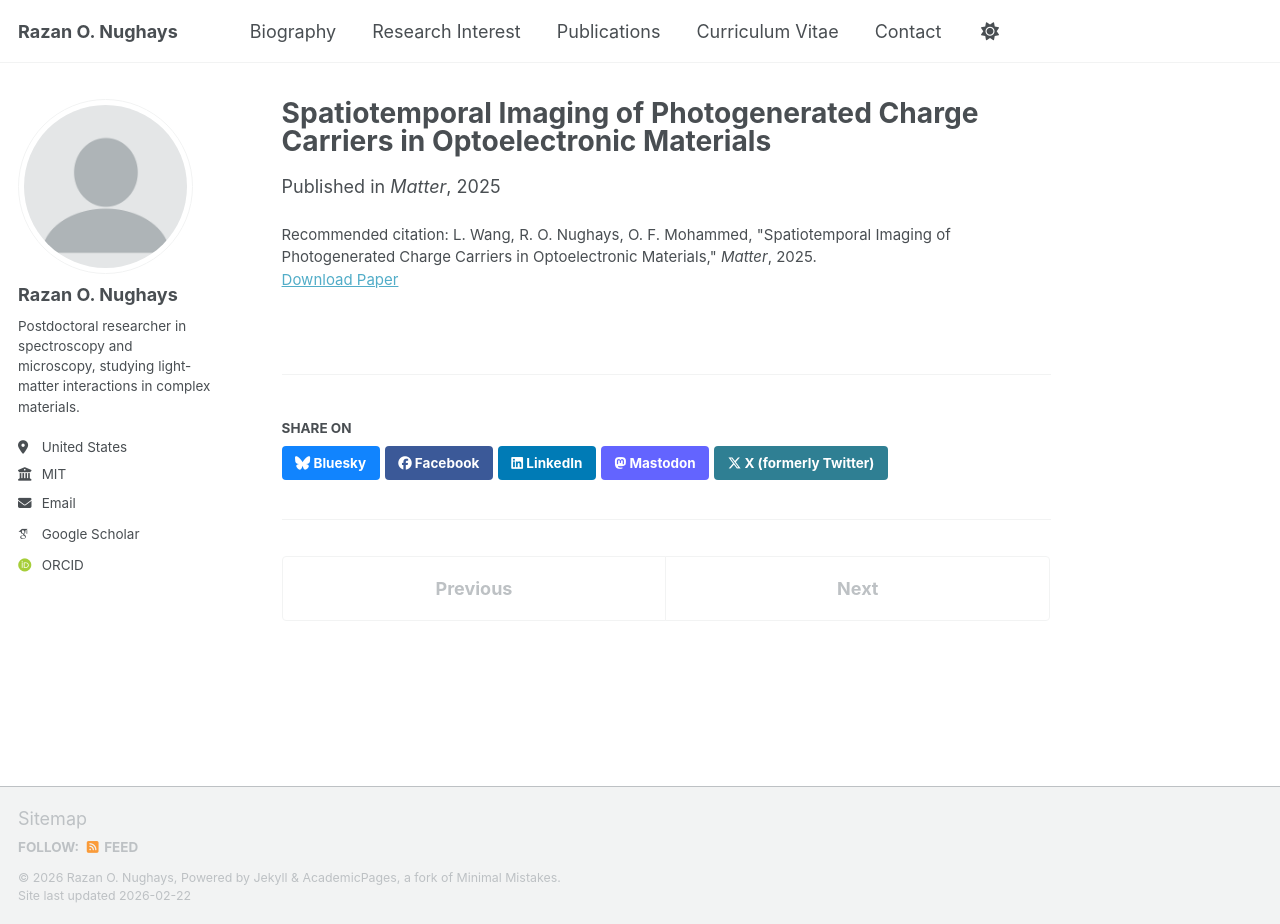
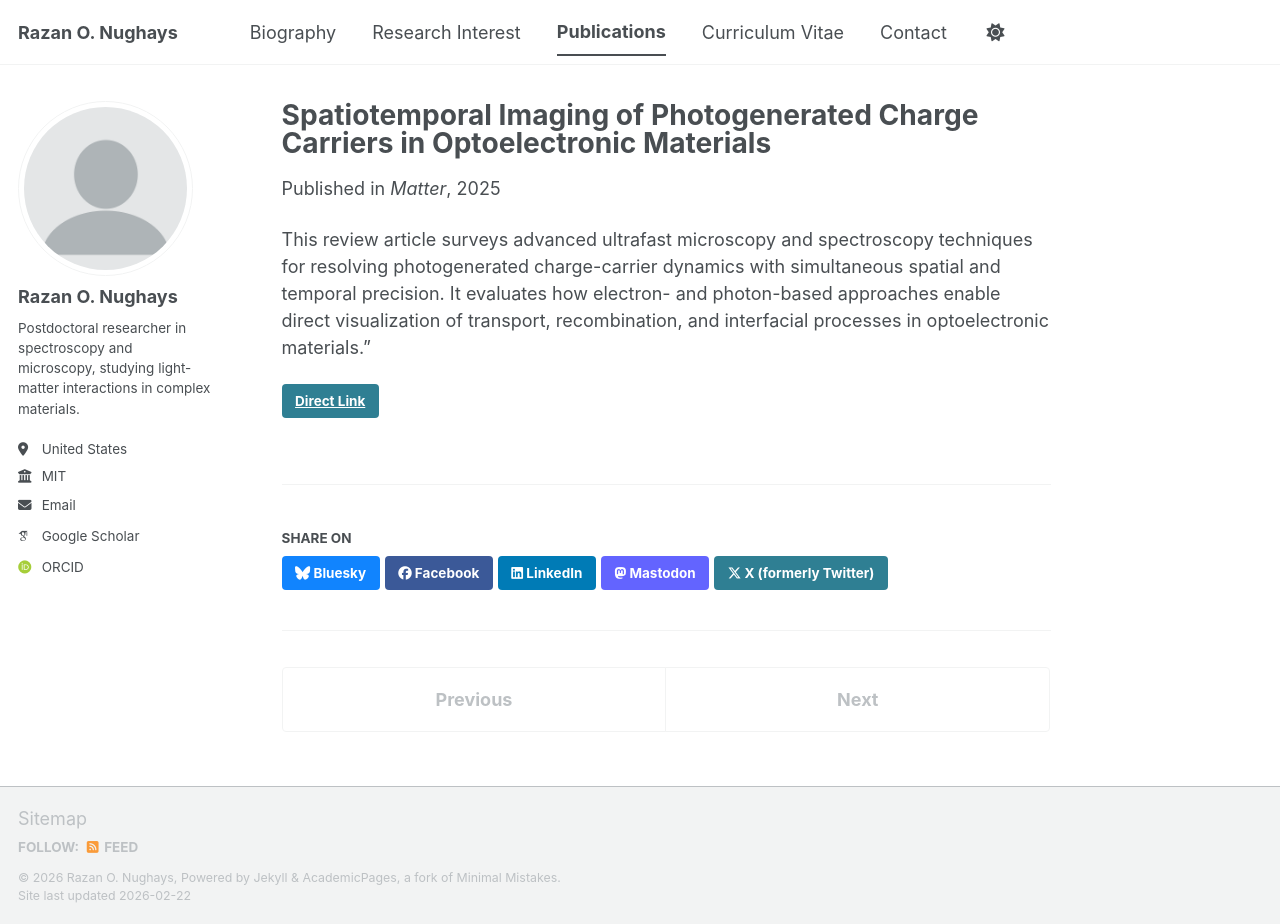
Before and after one commit to RazanNughays/RazanNughays.github.io, a Jekyll site: the page built from _publications/2025-01-01-spatiotemporal-imaging-review.md, in a window 1280 px wide and 924 px high. Built offline with Jekyll 4.4.1, drawn with Linux system fonts in a browser that asks for light colours; some web fonts are replaced; a script bundle is joined from its source files by our own code; library files that are not in the unit come from our copies.

Commit message:
Update 2025-01-01-spatiotemporal-imaging-review.md

```diff
--- a/_publications/2025-01-01-spatiotemporal-imaging-review.md
+++ b/_publications/2025-01-01-spatiotemporal-imaging-review.md
@@ -2,10 +2,9 @@
 title: "Spatiotemporal Imaging of Photogenerated Charge Carriers in Optoelectronic Materials"
 collection: publications
 category: reviews
-permalink: /publication/spatiotemporal-imaging-review/
-excerpt: "Review of ultrafast spatiotemporal imaging techniques for probing photogenerated charge carrier dynamics in optoelectronic materials."
 date: 2025-01-01
 venue: "Matter"
-paperurl: "10.1016/j.matt.2025.102423 "
-citation: 'L. Wang, R. O. Nughays, O. F. Mohammed, "Spatiotemporal Imaging of Photogenerated Charge Carriers in Optoelectronic Materials," <i>Matter</i>, 2025.'
+link: "https://doi.org/10.1016/j.matt.2025.102423"
 ---
+
+This review article surveys advanced ultrafast microscopy and spectroscopy techniques for resolving photogenerated charge-carrier dynamics with simultaneous spatial and temporal precision. It evaluates how electron- and photon-based approaches enable direct visualization of transport, recombination, and interfacial processes in optoelectronic materials."
```
